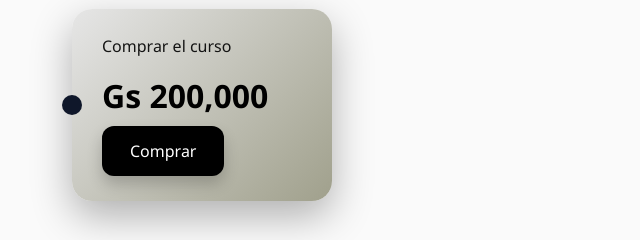
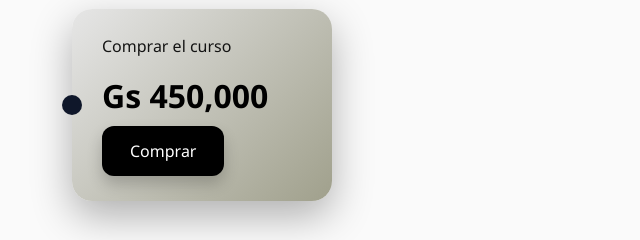
Before and after one commit to GranjaElArte/Granja, a plain HTML site: page pitayacourse.html in a window 1280 px wide. Shown: the part 203-443 px from the top of the page, 0-640 px from the left. Drawn offline with Linux system fonts and the light colour scheme.

Commit message:
Update pitayacourse.html

```diff
--- a/pitayacourse.html
+++ b/pitayacourse.html
@@ -290,7 +290,7 @@ nav ul li ul {
 	<div id="sellerpage">
 	  <div class="tag">
 	  <div class="title">Comprar el curso</div>
-	  <div class="price">Gs 200,000</div>
+	  <div class="price">Gs 450,000</div>
 	  <button class="cool-button" style="background:none;background-color:black;color:white;" onclick="showPayment()">Comprar</button>
 	  </div>
 		<div class="payment" id="payBox">
```
